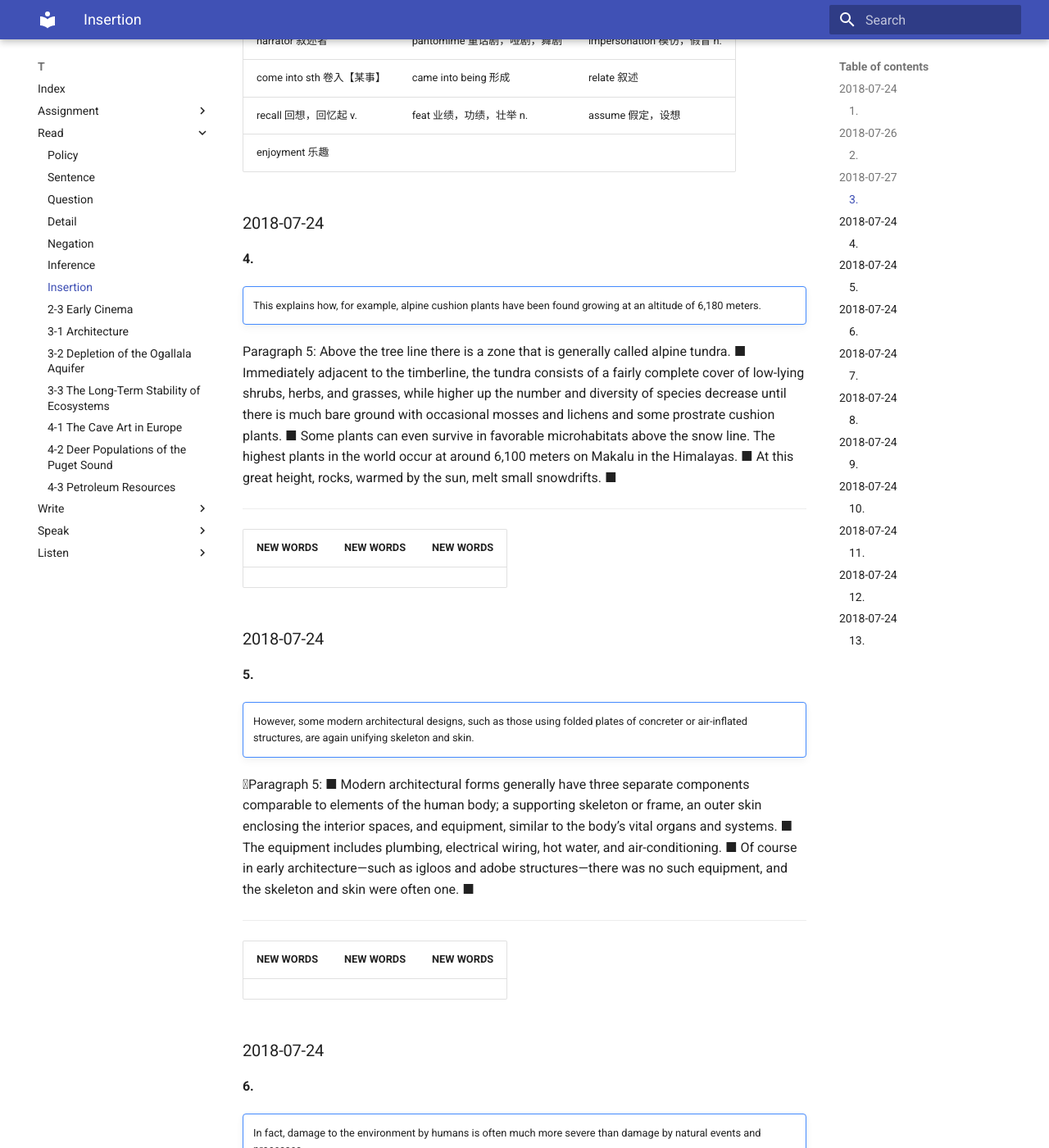
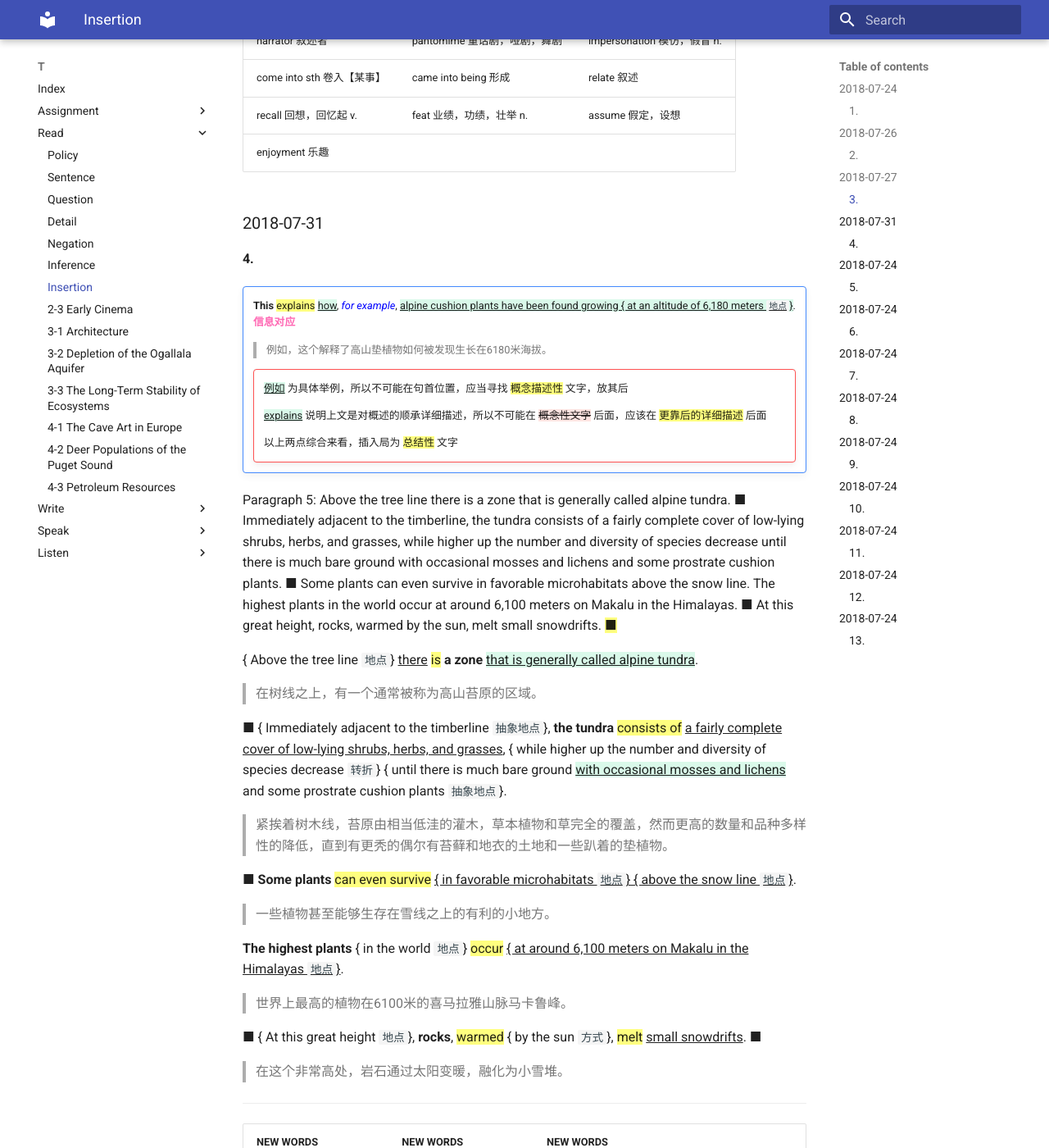
Before and after one commit to katyushaQ/t, an MkDocs documentation site: the page built from docs/read/insertion.md, in a window 1280 px wide and 1400 px high, scrolled down 4856 px. Shown: the whole window at 82% size. Built offline with MkDocs 1.6.1 and Material for MkDocs 9.7.7, drawn with Linux system fonts in a browser that asks for light colours; old or Windows-style settings are respelled for this version of MkDocs; some of the changed text lies outside the part shown.

Commit message:
2018-0723-0729.md 完成, basics.md 20180730, insertion.md 20180730, education.md, 2018-0730-0805.md 新添加, mkdocs.yml 添加2018-0730-0805.md

```diff
--- a/docs/read/insertion.md
+++ b/docs/read/insertion.md
@@ -130,20 +130,52 @@ come into sth 卷入【某事】| came into being 形成 | relate 叙述
 recall 回想，回忆起 v. | feat 业绩，功绩，壮举 n. | assume 假定，设想
 enjoyment 乐趣
 
-### 2018-07-24
+### 2018-07-31
 
 #### 4.
 
 !!! faq ""
 
-    This explains how, for example, alpine cushion plants have been found growing at an altitude of 6,180 meters.
+    **This** ==explains== {++how++}, <font color='Blue'>*for example*</font>, {++alpine cushion plants have been found growing { at an altitude of 6,180 meters `地点`}++}.   <font color='hotpink'>**信息对应**</font>
+    > 例如，这个解释了高山垫植物如何被发现生长在6180米海拔。
 
-Paragraph 5: Above the tree line there is a zone that is generally called alpine tundra. ■ Immediately adjacent to the timberline, the tundra consists of a fairly complete cover of low-lying shrubs, herbs, and grasses, while higher up the number and diversity of species decrease until there is much bare ground with occasional mosses and lichens and some prostrate cushion plants. ■ Some plants can even survive in favorable microhabitats above the snow line. The highest plants in the world occur at around 6,100 meters on Makalu in the Himalayas. ■ At this great height, rocks, warmed by the sun, melt small snowdrifts. ■
+    !!! failure ""
+
+        {++例如++} 为具体举例，所以不可能在句首位置，应当寻找 ==概念描述性== 文字，放其后
+
+        {++explains++} 说明上文是对概述的顺承详细描述，所以不可能在 {--概念性文字--} 后面，应该在 ==更靠后的详细描述== 后面
+
+        以上两点综合来看，插入局为 ==总结性== 文字
+
+Paragraph 5: Above the tree line there is a zone that is generally called alpine tundra. ■ Immediately adjacent to the timberline, the tundra consists of a fairly complete cover of low-lying shrubs, herbs, and grasses, while higher up the number and diversity of species decrease until there is much bare ground with occasional mosses and lichens and some prostrate cushion plants. ■ Some plants can even survive in favorable microhabitats above the snow line. The highest plants in the world occur at around 6,100 meters on Makalu in the Himalayas. ■ At this great height, rocks, warmed by the sun, melt small snowdrifts. ==■==
+
+{ Above the tree line `地点`} ^^there^^ ==is== **a zone** {++ that is generally called alpine tundra++}.
+> 在树线之上，有一个通常被称为高山苔原的区域。
+
+■ { Immediately adjacent to the timberline `抽象地点`}, **the tundra** ==consists of== ^^a fairly complete cover of low-lying shrubs, herbs, and grasses^^, { while higher up the number and diversity of species decrease `转折`} { until there is much bare ground {++with occasional mosses and lichens++} and some prostrate cushion plants `抽象地点`}.
+> 紧挨着树木线，苔原由相当低洼的灌木，草本植物和草完全的覆盖，然而更高的数量和品种多样性的降低，直到有更秃的偶尔有苔藓和地衣的土地和一些趴着的垫植物。
+
+■ **Some plants** ==can even survive== ^^{ in favorable microhabitats `地点`} { above the snow line `地点`}^^.
+> 一些植物甚至能够生存在雪线之上的有利的小地方。
+
+**The highest plants** { in the world `地点`} ==occur== ^^{ at around 6,100 meters on Makalu in the Himalayas `地点`}^^.
+> 世界上最高的植物在6100米的喜马拉雅山脉马卡鲁峰。
+
+■ { At this great height `地点`}, **rocks**, ==warmed== { by the sun `方式`}, ==melt== ^^small snowdrifts^^. ■
+> 在这个非常高处，岩石通过太阳变暖，融化为小雪堆。
 
 ----
 
 NEW WORDS |  NEW WORDS |  NEW WORDS
 ------------ | -------------  | -------------
+alpine 阿尔卑斯山的，高山的 | cushion 垫，缓冲物 n. | altitude of 海拔（高度） n.
+tundra 苔原，冻原 | adjacent to 临近的，毗连的 | timberline 树木（生长）线【指树木能生长在最高海拔（维度）】
+low-lying 低洼的 | shrub 灌木 | herb 草本植物
+diversity 多样性 | bare 【树木】光秃秃的 | occasional 偶尔的，不经常的
+moss 苔藓 | lichen 地衣，苔藓，青苔 | prostrate 俯卧的，趴着的
+favorable 有利的 | microhabitat 小的栖息地 | Makalu 马卡鲁峰
+snowdrift 【风吹的】雪堆 |  Immediately adjacent 紧挨着 | fairly 相当
+higher up 更高的 | occur 存在 | around 大约
 
 ### 2018-07-24
 
--- a/mkdocs.yml
+++ b/mkdocs.yml
@@ -17,6 +17,7 @@ pages:
     - 2018_0709-0715 7月第二周: assignment/2018-0709-0715.md
     - 2018_0716-0722 7月第三周: assignment/2018-0716-0722.md
     - 2018_0723-0729 7月第四周: assignment/2018-0723-0729.md
+    - 2018_0730-0805 7月第五周: assignment/2018-0730-0805.md
 
 - Read:
     - Policy: read/policy.md
```
Also changed, not shown: docs/assignment/2018-0723-0729.md (+3 -3 lines), docs/assignment/2018-0730-0805.md (added, +36 -0 lines), docs/listen/basics.md (+17 -0 lines), docs/write/education.md (+11 -0 lines).
